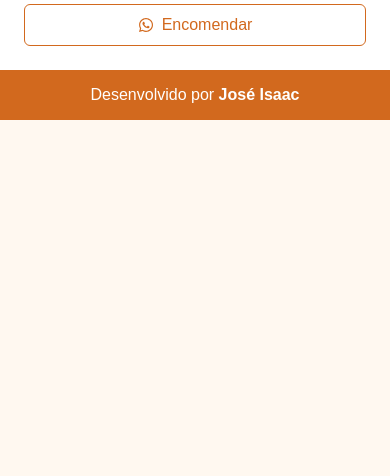
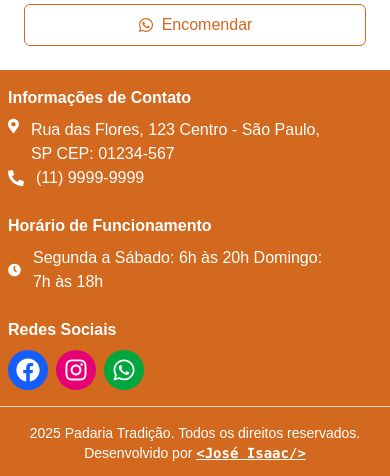
Before and after one commit to joseisaacpy/lp-padaria-jussie, a React (Vite) app: page / in a window 390 px wide. Shown: the part 4819-5295 px from the top of the page. Before the commit the page ends 4939 px from the top, so only its background shows below. Built offline with nearby package versions, Linux system fonts and the light colour scheme.

Commit message:
feat: criar footer com suporte a responsividade

```diff
--- a/src/Components/Footer/index.jsx
+++ b/src/Components/Footer/index.jsx
@@ -1,17 +1,67 @@
+// Importa icons
+import {
+  FaInstagram,
+  FaWhatsapp,
+  FaFacebook,
+  FaMapMarkerAlt,
+  FaPhoneAlt,
+  FaClock,
+} from "react-icons/fa";
+
 const Footer = () => {
   return (
     <>
-      <footer className="min-w-screen min-h-[50px] flex justify-center items-center bg-primary text-white">
-        <p className="text-center">
+      <footer className="w-screen bg-primary text-white">
+        <div className="py-4 px-2 grid grid-cols-1 gap-6 md:gap-0 md:grid-cols-3 items-center justify-items-start md:justify-items-center">
+          {/* Local */}
+          <div className="flex flex-col ">
+            <h4 className="font-bold mb-2">Informações de Contato</h4>
+            <p className="flex items-start gap-3 max-w-xs mx-auto md:mx-0">
+              <FaMapMarkerAlt />
+              Rua das Flores, 123 Centro - São Paulo, SP CEP: 01234-567
+            </p>
+            <p className="flex items-center gap-3">
+              {" "}
+              <FaPhoneAlt /> (11) 9999-9999
+            </p>
+          </div>
+          {/*  Horários */}
+          <div className="flex flex-col">
+            <h4 className="font-bold mb-2">Horário de Funcionamento</h4>
+            <p className="flex items-center max-w-xs mx-auto md:mx-0 gap-3">
+              <FaClock /> Segunda a Sábado: 6h às 20h Domingo: 7h às 18h
+            </p>
+          </div>
+          {/* Links */}
+          <div className="">
+            <h4 className="font-bold mb-2">Redes Sociais</h4>
+            <div className="flex gap-2">
+              <div className="rounded-full bg-[#155DFC] p-2 text-white cursor-pointer md:opacity-80 hover:opacity-100 transition-all duration-300">
+                <FaFacebook className="text-2xl" />
+              </div>
+              <div className="rounded-full bg-[#E60076] p-2 text-white cursor-pointer md:opacity-80 hover:opacity-100 transition-all duration-300">
+                <FaInstagram className="text-2xl" />
+              </div>
+              <div className="rounded-full bg-[#00A63E] p-2 text-white cursor-pointer md:opacity-80 hover:opacity-100 transition-all duration-300">
+                <FaWhatsapp className="text-2xl" />
+              </div>
+            </div>
+          </div>
+        </div>
+        {/* Direitos */}
+        <div className="border-t border-white/70 py-4 text-sm text-center">
+          <p>2025 Padaria Tradição. Todos os direitos reservados.</p>
+          <p>
             Desenvolvido por{" "}
             <a
+              className="underline font-bold font-mono hover:text-text transition-all duration-300"
               href="https://github.com/joseisaacpy"
               target="_blank"
-            className="font-bold hover:underline"
             >
-            José Isaac
+              &lt;José Isaac/&gt;
             </a>
           </p>
+        </div>
       </footer>
     </>
   );
--- a/src/Components/Header/index.jsx
+++ b/src/Components/Header/index.jsx
@@ -26,7 +26,7 @@ const Header = () => {
               to="hero"
               smooth={true}
               duration={500}
-              className="text-sm hover:text-black transition-all duration-300"
+              className="text-sm hover:text-black transition-all duration-300 cursor-pointer"
             >
               Início
             </Link>
@@ -40,14 +40,6 @@ const Header = () => {
             >
               Cardápio
             </Link>
-          </li>
-          <li>
-            <a
-              href="#"
-              className="text-sm hover:text-black transition-all duration-300 cursor-pointer"
-            >
-              Encomendas
-            </a>
           </li>
           <li>
             <Link
--- a/src/Pages/App.jsx
+++ b/src/Pages/App.jsx
@@ -24,7 +24,9 @@ function App() {
           </Element>
         </div>
         {/* Footer */}
-        <Footer />
+        <Element name="contato">
+          <Footer />
+        </Element>
       </div>
     </>
   );
```
Lines whose indentation alone changed are shown as unchanged.
